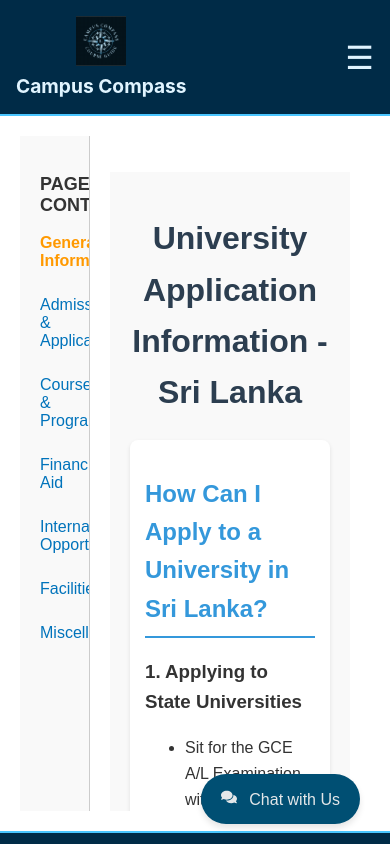
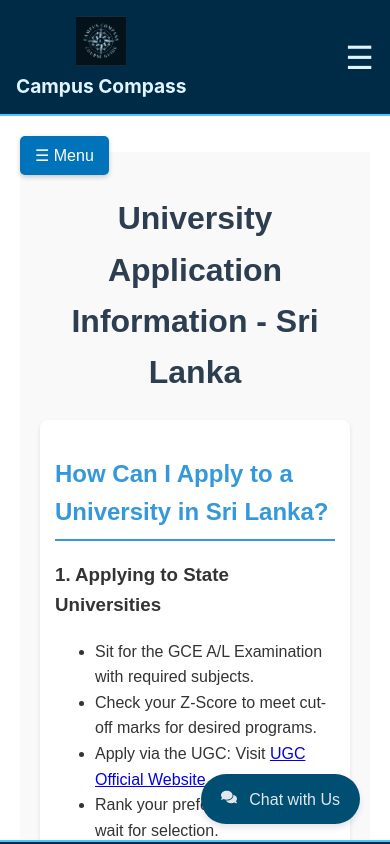
Before and after one commit to Piyumi-Madushani/Campus-Compass, a React (Create React App) app in the folder campus-compass/: page /FAQ in a window 390 px wide. Shown: the top 844 px of the page. Built offline with nearby package versions, Linux system fonts and the light colour scheme.

Commit message:
responsive FAQ

```diff
--- a/campus-compass/src/FAQPage/css/FAQ.css
+++ b/campus-compass/src/FAQPage/css/FAQ.css
@@ -1,33 +1,48 @@
+/* Parent Container */
 .faq-page {
+  position: relative;
   display: flex;
-  font-family: Arial, sans-serif;
-  margin: 20px;
-  height: 80vh; /* Ensure the parent container has a height */
+  height: calc(100vh - 120px); /* Adjust for header and footer height */
+  margin: 0 auto;
+  max-width: 1200px; /* Optional for centered layout */
+  overflow: auto;
+  box-sizing: border-box;
 }
 
 /* Sidebar Styling */
 .faq-sidebar {
-  width: 20%;
-  padding: 20px;
+
+  position: relative;
+  top: 0; /* Align to the top of the container */
+  left: 0;
+  width: 250px;
   background-color: #f9f9f9;
   border-right: 1px solid #ccc;
-  height: 100%; /* Full height */
-  overflow-y: auto; /* Enable vertical scrolling */
+  height: calc(100vh - 120px);
   box-sizing: border-box;
+  transition: transform 0.3s ease-in-out;
+  z-index: 1000;
+  margin-top: 0;
+  margin: 0; /* Remove unwanted margin */
+  overflow-y: auto;
+  /* padding: 20px; */
+  z-index: 0;
+}
+
+.faq-sidebar.visible {
+  transform: translateX(0); /* Slide in when visible */
 }
 
 .faq-sidebar h3 {
+  padding: 20px;
   font-size: 18px;
-  margin-bottom: 10px;
   color: #333;
 }
 
 .faq-category {
-  margin: 10px 0;
-  cursor: pointer;
+  padding: 10px 20px;
   font-size: 16px;
   cursor: pointer;
-  padding: 8px 0;
   color: #0073bb;
 }
 
@@ -36,30 +51,66 @@
   color: #ff9900;
 }
 
-.faq-category:hover {
-  color: #0073bb;
-}
-
 /* Content Styling */
 .faq-content {
   flex: 1;
   padding: 20px;
-  overflow-y: auto; /* Enable vertical scrolling if needed */
+  margin-left: 100px; /* Adjust for sidebar width */
+  overflow-y: auto;
+  transition: margin-left 0.3s ease-in-out;
+  box-sizing: border-box;
 }
 
-.faq-item {
-  margin-bottom: 20px;
+.faq-content.full-width {
+  margin-left: 0; /* Full width when sidebar is hidden */
 }
 
-.faq-question {
-  font-size: 18px;
-  font-weight: bold;
-  margin: 0 0 10px;
-  color: #333;
+/* Menu Button Styling */
+.menu-button {
+  display: none; /* Hidden by default */
+  position: absolute;
+  top: 20px;
+  left: 20px;
+  z-index: 1100;
+  background-color: #0073bb;
+  transition: background-color 0.3s ease;
+  color: #fff;
+  border: none;
+  padding: 10px 15px;
+  font-size: 16px;
+  cursor: pointer;
+  border-radius: 5px;
+  box-shadow: 0 2px 5px rgba(0, 0, 0, 0.2);
+  opacity: 1; /* Start fully opaque */
+  transition: background-color 0.3s ease, border 0.3s ease, color 0.3s ease; /* Smooth transition */
 }
 
-.faq-answer {
-  font-size: 16px;
-  color: #555;
-  line-height: 1.5;
+.menu-button.scrolled {background-color: transparent; /* Fully transparent background when scrolled */
+  border: none; /* Remove the border */
+  color: transparent; /* Make text transparent (if needed) */
+  background-color: transparent; /* Transparent background when scrolled */
 }
+
+.menu-button:hover {
+  background-color: #0056b3;
+}
+
+/* Responsive Styling */
+@media screen and (max-width: 768px) {
+  .menu-button {
+    display: block; /* Show menu button on small screens */
+  }
+
+  .faq-sidebar {
+    transform: translateX(-100%); /* Hidden by default */
+    position: absolute;
+  }
+
+  .faq-sidebar.visible {
+    transform: translateX(0); /* Slide in when toggled */
+  }
+
+  .faq-content {
+    margin-left: 0; /* Full width when sidebar is hidden */
+  }
+}
--- a/campus-compass/src/FAQPage/js/FAQ.js
+++ b/campus-compass/src/FAQPage/js/FAQ.js
@@ -21,59 +21,96 @@ const FAQPage = () => {
     "Miscellaneous",
   ];
 
+  const [sidebarVisible, setSidebarVisible] = useState(false);
+  const [isScrolled, setIsScrolled] = useState(false); // Track scroll position
+  const [selectedCategory, setSelectedCategory] = useState("General Information");
+
+  // Detect screen size and set initial sidebar visibility
+  useEffect(() => {
+    const handleResize = () => {
+      if (window.innerWidth >= 769) {
+        setSidebarVisible(true); // Show sidebar on large screens
+      } else {
+        setSidebarVisible(false); // Hide sidebar on small screens
+      }
+    };
+
+    handleResize(); // Initial check
+    window.addEventListener("resize", handleResize);
+
+    return () => {
+      window.removeEventListener("resize", handleResize);
+    };
+  }, []);
+
+  // Detect scroll position and set button background to transparent if scrolled
+  useEffect(() => {
+    const handleScroll = () => {
+      if (window.scrollY > 25) {
+        setIsScrolled(true); // If scrolled down, make button transparent
+      } else {
+        setIsScrolled(false); // If at the top, revert the button background
+      }
+    };
+
+    window.addEventListener("scroll", handleScroll);
+
+    return () => {
+      window.removeEventListener("scroll", handleScroll);
+    };
+  }, []);
+
   // FAQs data
   const faqs = [
-    {
-    category:"General Information",
-    answer: <Apply />,
-  },
-  {category: "Admissions & Applications",
-    answer:<Admissions_Applications />,
-  },
-  {category:"Courses & Programs",
-    answer: <Courses_degree />,
-  },
-  {category:"Financial Aid",
-    answer: <Finance />,
-  },
-  {category:"International Opportunities",
-    answer: <International />,
-  },
-  {category:"Facilities",
-    answer: <Facilities />,
-  },
-  {category:"Miscellaneous",
-    answer: <Miscellaneouss />,
-  },
-
+    { category: "General Information", answer: <Apply /> },
+    { category: "Admissions & Applications", answer: <Admissions_Applications /> },
+    { category: "Courses & Programs", answer: <Courses_degree /> },
+    { category: "Financial Aid", answer: <Finance /> },
+    { category: "International Opportunities", answer: <International /> },
+    { category: "Facilities", answer: <Facilities /> },
+    { category: "Miscellaneous", answer: <Miscellaneouss /> },
   ];
 
-  const [selectedCategory, setSelectedCategory] = useState("General Information");
- // const [sidebarVisible, setSidebarVisible] = useState(false);
- // const sideRef = useRef(null);
-
+  // Function to toggle the sidebar
+  const toggleSidebar = () => {
+    setSidebarVisible(!sidebarVisible);
+  };
 
   return (
     <div className="faq-page">
-    <div className="faq-sidebar">
+      {/* Sidebar */}
+      <div className={`faq-sidebar ${sidebarVisible ? "visible" : "hidden"}`}>
         <h3>PAGE CONTENT</h3>
         {categories.map((cat) => (
           <p
             key={cat}
             className={`faq-category ${cat === selectedCategory ? "active" : ""}`}
-          onClick={() => setSelectedCategory(cat)}
+            onClick={() => {
+              setSelectedCategory(cat);
+              setSidebarVisible(false); // Auto-close sidebar on category selection
+            }}
           >
             {cat}
           </p>
         ))}
       </div>
 
+      {/* Main Content */}
       <div className="faq-content">
+        {/* Menu Button: Only show when the sidebar is not visible */}
+        {!sidebarVisible && (
+          <button
+            className={`menu-button ${isScrolled ? "scrolled" : ""}`}
+            onClick={toggleSidebar}
+          >
+            ☰ Menu
+          </button>
+        )}
+
         {faqs
           .filter((faq) => faq.category === selectedCategory)
           .map((faq, index) => (
             <div key={index} className="faq-item">
-
               <p className="faq-answer">{faq.answer}</p>
             </div>
           ))}
```
Lines whose indentation alone changed are shown as unchanged.
